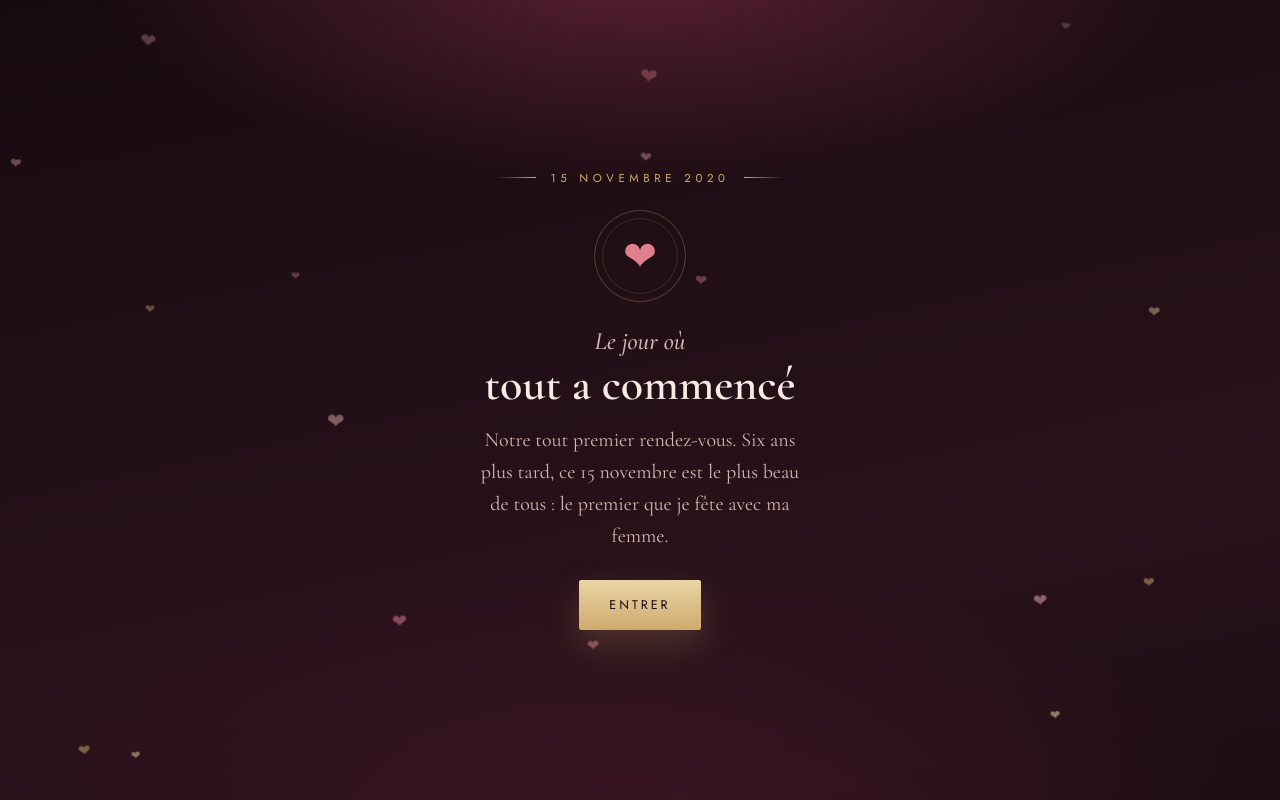
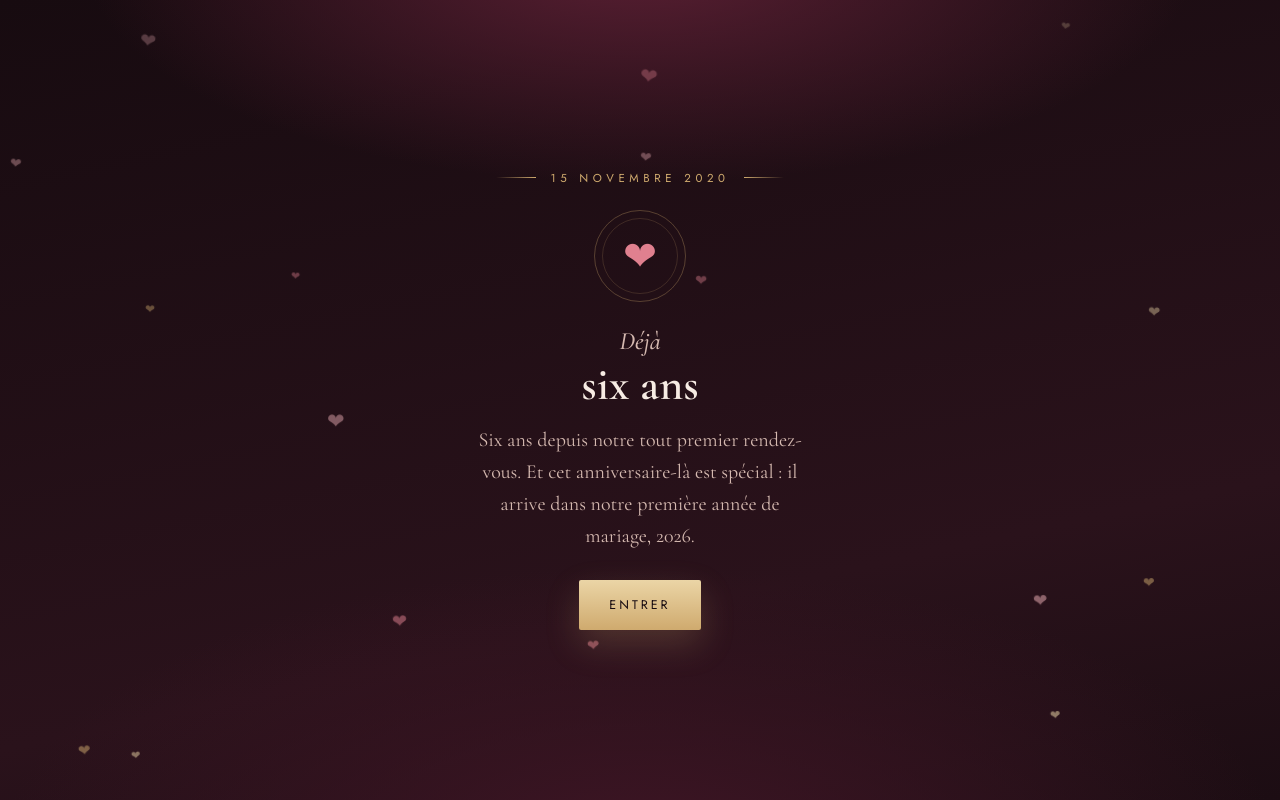
Before and after one commit to nfcworkma/nfcwork-site, a plain HTML site: page t/15nov-k7q2m/index.html in a window 1280 px wide. Drawn offline with nearby package versions, Linux system fonts and the light colour scheme.

Commit message:
lot121: page cadeau — titre « Déjà six ans », première année de mariage
Co-Authored-By: Claude Fable 5.2 <noreply@anthropic.com>
Claude-Session: https://claude.ai/code/session_011SoQPNSBpWmrinQ41LSqSW

```diff
--- a/t/15nov-k7q2m/index.html
+++ b/t/15nov-k7q2m/index.html
@@ -113,9 +113,9 @@
   <section class="scene on" id="s0">
     <div class="eyebrow">15 novembre 2020</div>
     <div class="emblem"><span>❤</span></div>
-    <h1 class="it">Le jour où</h1>
-    <div class="name">tout a commencé</div>
-    <p class="lede">Notre tout premier rendez-vous. Six ans plus tard, ce 15 novembre est le plus beau de tous : le premier que je fête avec ma femme.</p>
+    <h1 class="it">Déjà</h1>
+    <div class="name">six ans</div>
+    <p class="lede">Six ans depuis notre tout premier rendez-vous. Et cet anniversaire-là est spécial : il arrive dans notre première année de mariage, 2026.</p>
     <button class="btn" onclick="go(1)">Entrer</button>
   </section>
 
```
